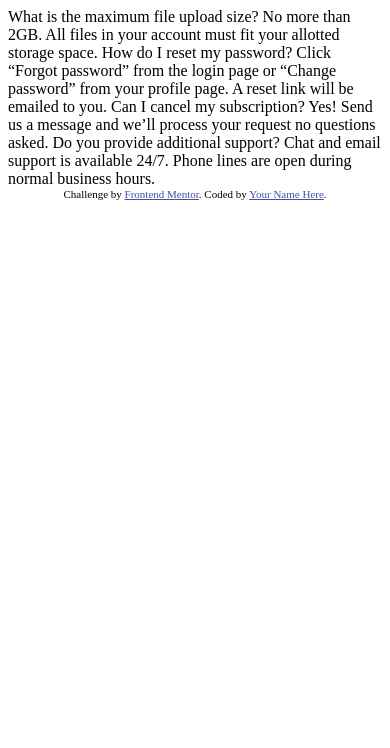
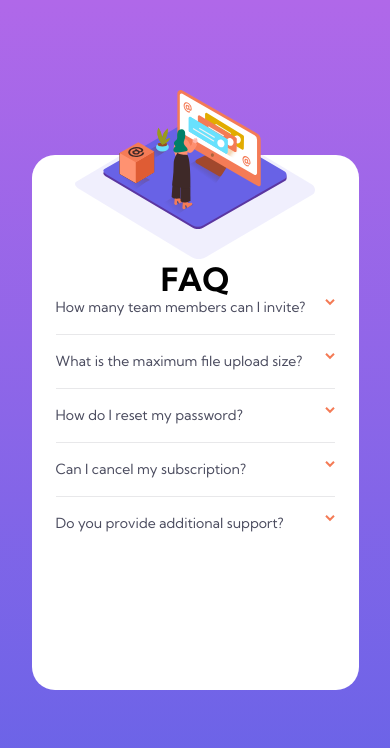
Before and after one commit to badujgenti/faq-accordion-card, a plain HTML site: page index.html in a window 390 px wide. Drawn offline with Linux system fonts and the light colour scheme.

Commit message:
I have made mobile version fully

```diff
--- a/index.html
+++ b/index.html
@@ -2,37 +2,89 @@
 <html lang="en">
    <head>
       <meta charset="UTF-8">
-  <meta name="viewport" content="width=device-width, initial-scale=1.0"> <!-- displays site properly based on user's device -->
-
+      <meta name="viewport" content="width=device-width, initial-scale=1.0">
+      <!-- displays site properly based on user's device -->
       <link rel="icon" type="image/png" sizes="32x32" href="./images/favicon-32x32.png">
-
+      <link rel="stylesheet" href="main.css">
       <title>Frontend Mentor | FAQ Accordion Card</title>
-
-  <!-- Feel free to remove these styles or customise in your own stylesheet 👍 -->
-  <style>
-    .attribution { font-size: 11px; text-align: center; }
-    .attribution a { color: hsl(228, 45%, 44%); }
-  </style>
+      <!-- Feel free to remove these styles or customize in your own stylesheet 👍 -->
    </head>
    <body>
+      <div class="white-box">
+      <img class="bottom-pic" src="/images/bg-pattern-mobile.svg" >
+      <img class="main-pic" src="/images/illustration-woman-online-mobile.svg">
+      <h1 class="header">FAQ</h1>
+      <div class="question-box">
+         <div class="each-box">
+            <div class="for-arrow">
+               <button class="accordion">
+               How many team members can I invite?  </button>
+               <svg width="10" height="7" xmlns="http://www.w3.org/2000/svg">
+                  <path d="M1 .799l4 4 4-4" stroke="#F47B56" stroke-width="2" fill="none" fill-rule="evenodd"/>
+               </svg>
+            </div>
+            <div class="panel">
+               <p class="paragraph font"> You can invite up to 2 additional users on the Free plan. There is no limit on
+                  team members for the Premium plan.
+               </p>
+            </div>
+            <hr class="rect">
+         </div>
+         <div class="each-box">
+          <div class="for-arrow">
+         <button class="accordion">What is the maximum file upload size? </button>
 
+         <svg width="10" height="7" xmlns="http://www.w3.org/2000/svg">
+          <path d="M1 .799l4 4 4-4" stroke="#F47B56" stroke-width="2" fill="none" fill-rule="evenodd"/>
+       </svg>
 
-  What is the maximum file upload size?
-  No more than 2GB. All files in your account must fit your allotted storage space.
-
-  How do I reset my password?
-  Click “Forgot password” from the login page or “Change password” from your profile page.
+          </div>
+         <div class="panel">
+            <p class="paragraph"> No more than 2GB. All files in your account must fit your allotted storage space.</p>
+         </div>
+         <hr class="rect">
+         </div>
+         <div class="each-box">
+          <div class="for-arrow">
+         <button class="accordion">   How do I reset my password?</button>
+         <svg width="10" height="7" xmlns="http://www.w3.org/2000/svg">
+          <path d="M1 .799l4 4 4-4" stroke="#F47B56" stroke-width="2" fill="none" fill-rule="evenodd"/>
+       </svg>
+          </div>
+         <div class="panel">
+            <p class="paragraph"> Click “Forgot password” from the login page or “Change password” from your profile page.
                A reset link will be emailed to you.
-
+            </p>
+         </div>
+         <hr class="rect">
+         </div>
+         <div class="each-box">
+          <div class="for-arrow">
+         <button class="accordion">
          Can I cancel my subscription?
-  Yes! Send us a message and we’ll process your request no questions asked.
-
-  Do you provide additional support?
-  Chat and email support is available 24/7. Phone lines are open during normal business hours.
-
-  <div class="attribution">
-    Challenge by <a href="https://www.frontendmentor.io?ref=challenge" target="_blank">Frontend Mentor</a>.
-    Coded by <a href="#">Your Name Here</a>.
+         </button>
+         <svg width="10" height="7" xmlns="http://www.w3.org/2000/svg">
+          <path d="M1 .799l4 4 4-4" stroke="#F47B56" stroke-width="2" fill="none" fill-rule="evenodd"/>
+       </svg>
           </div>
+         <div class="panel">
+            <p class="paragraph"> Yes! Send us a message and we’ll process your request no questions asked.</p>
+         </div>
+         <hr class="rect">
+         </div>
+         <div class="each-box">
+          <div class="for-arrow">
+         <button class="accordion"> Do you provide additional support? </button>
+         <svg width="10" height="7" xmlns="http://www.w3.org/2000/svg">
+          <path d="M1 .799l4 4 4-4" stroke="#F47B56" stroke-width="2" fill="none" fill-rule="evenodd"/>
+       </svg>
+          </div>
+         <div class="panel">
+            <p class="paragraph"> Chat and email support is available 24/7. Phone lines are open during normal business hours.</p>
+         </div>
+      </div>
+      </div>
+      </div>
+      <script src="main.js"> </script>
    </body>
 </html>
--- /dev/null
+++ b/main.css
@@ -0,0 +1,88 @@
+@import url('https://fonts.googleapis.com/css2?family=Kumbh+Sans:wght@400;700&display=swap');
+*{
+    padding: 0px;
+    margin: 0px;
+    box-sizing: border-box;
+}
+body{
+    background: linear-gradient(180deg, #B068E9 0%, #6463E7 100%);
+    background-repeat: no-repeat;
+    height: 100vh;
+    display: flex;
+    justify-content: center;
+    align-items: center;
+
+}
+.accordion{
+    background-color: white;
+    border: none;
+    color:rgba(75, 76, 95, 1);
+    font-family: 'Kumbh Sans', sans-serif;
+    font-size: 14px;
+    font-weight: 400;
+    line-height: 17px;
+    width: 100%;
+    display: flex;
+}
+.white-box{
+    display: flex;
+
+    align-items: center;
+    flex-direction: column;
+    background-color: white;
+    height: 535px;
+    width: 327px;
+    border-radius: 23px;
+}
+.rect{
+    height: 1px;
+    width: 279px;
+    left: 0px;
+    top: 33px;
+    border-radius: 0px;
+    border: none;
+    background-color:  #E8E8EA;
+    margin-top: 18px;
+    margin-bottom: 18px;
+
+}
+.panel{
+    display: none;
+}
+
+.main-pic{
+    height: 139px;
+    width: 236px;
+    position: absolute;
+    top: 90px;
+}
+
+.header{
+    font-family: 'Kumbh Sans', sans-serif;
+    font-size: 32px;
+    font-weight: 700;
+    line-height: 40px;
+
+}
+.paragraph{
+    font-family: 'Kumbh Sans', sans-serif;
+    font-size: 12px;
+    font-weight: 400;
+    line-height: 18px;
+    text-align: left;
+    color: #787887;
+
+}
+.question-box{
+    display: flex;
+    justify-content: center;
+    flex-direction: column;
+    align-items: left;
+    text-align: left;
+    margin-left: 24px;
+    margin-right: 24px;
+}
+.for-arrow{
+    display: flex;
+    justify-content: space-between;
+}
--- /dev/null
+++ b/main.js
@@ -0,0 +1,42 @@
+let acc = document.getElementsByClassName("accordion");
+
+var i;
+let eachBox = document.getElementById("each-box");
+
+
+
+for (i = 0; i < acc.length; i++) {
+
+    acc[i].addEventListener("click", function(event) {
+
+    var panel =event.target.parentNode.nextSibling.nextSibling;
+    if (panel.style.display === "block") {
+      panel.style.display = "none";
+      event.target.style.fontWeight = "400";
+      event.target.nextElementSibling.style.transform = "rotate(0deg)";
+    } else {
+        panel.style.display = "block";
+        event.target.style.fontWeight = "700";
+        event.target.nextElementSibling.style.transform = "rotate(180deg)";
+
+    }
+
+});
+}
+
+// rotateX(event.target.nextElementSibling);
+// function rotateX(element) {
+
+
+//     element.style.transform = "rotate(180deg)";
+//     let rotateAttr =element.getAttribute("transform")
+//     if (rotateAttr === null || rotateAttr === "rotate(0)"){
+//         element.setAttribute("transform", "rotate(180)");
+//     }else{
+
+
+//     element.setAttribute("transform", "rotate(0)");
+
+
+//     }
+// }
```
Lines whose indentation alone changed are shown as unchanged.
